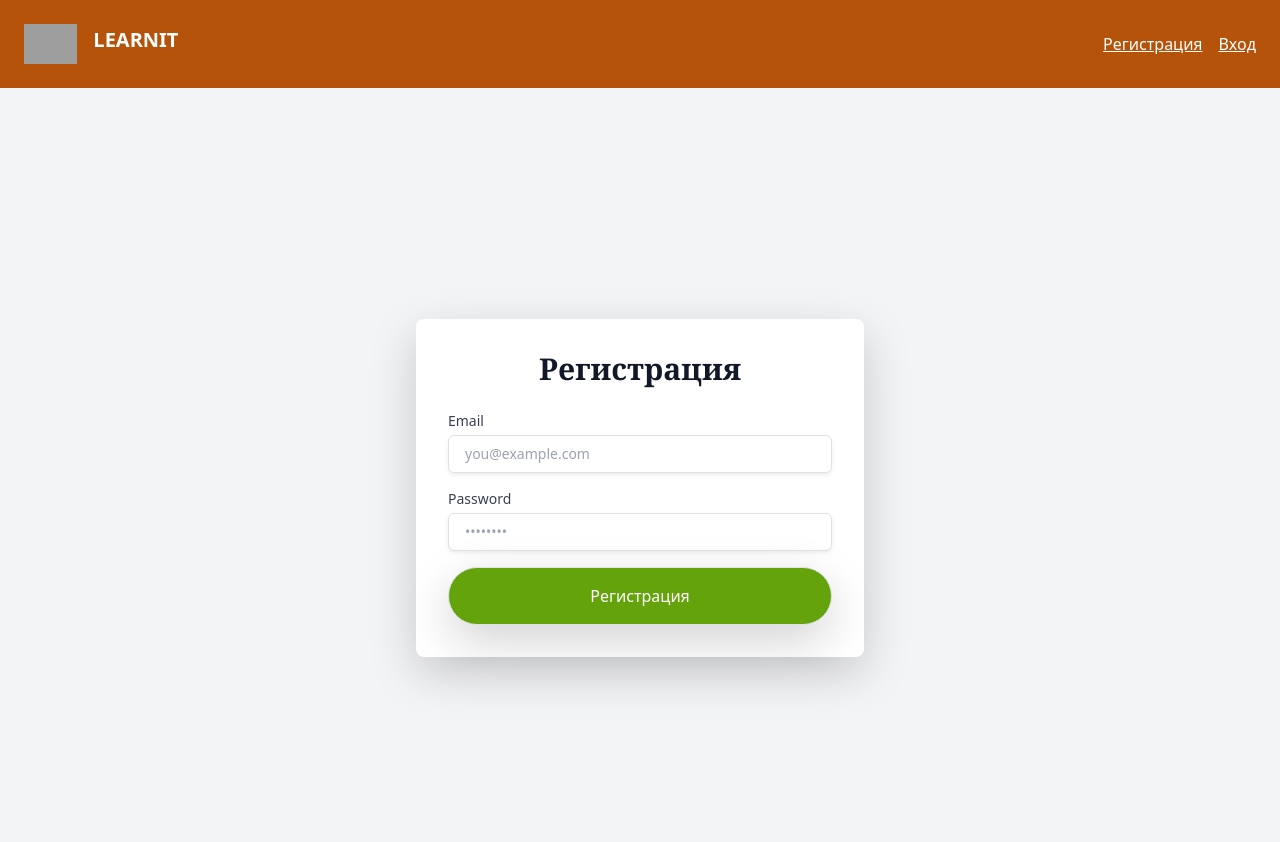
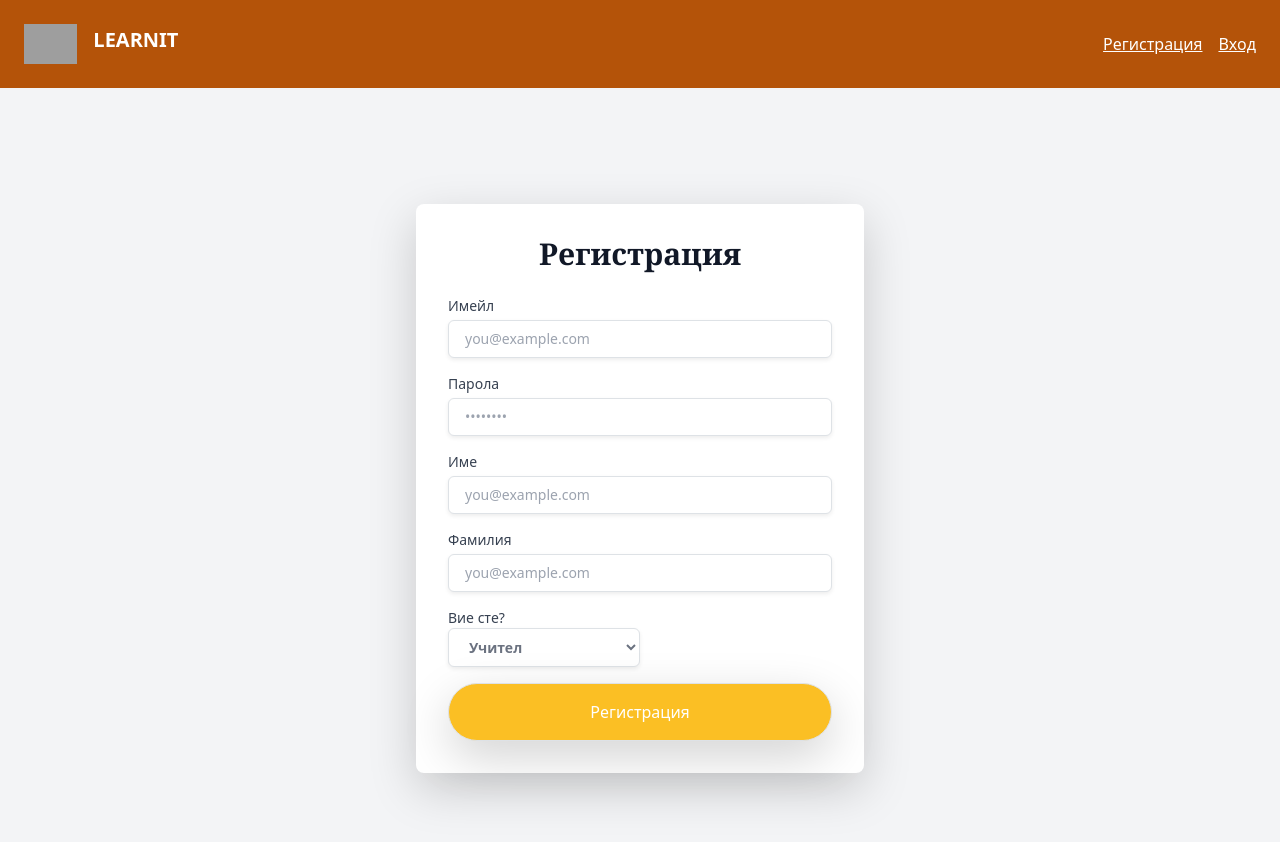
Before and after one commit to hheadake/React-School-Project, a React (Vite) app in the folder client/: page /register in a window 1280 px wide. Shown: the top 842 px of the page. Built offline with nearby package versions, Linux system fonts and the light colour scheme; grey boxes are pictures that could not be loaded.

Commit message:
update register component

```diff
--- a/client/src/api/games-api.js
+++ b/client/src/api/studentsApi.js
@@ -1,28 +1,28 @@
 import * as request from './requester'
 //todo Change data name
-const BASE_URL = 'http://localhost:3030/data/games'
+const BASE_URL = 'http://localhost:3030/data/students'
 
  const getAll = async () => {
 
 
 
     const result = await request.get(BASE_URL);
-    const games = Object.values(result);
-    return games;
+    const students = Object.values(result);
+    return students;
 
 
 
 }
 
-const getOne = (gameId) => request.get(`${BASE_URL}/${gameId}`)
+const getOne = (studentId) => request.get(`${BASE_URL}/${studentId}`)
 
 const create = (studentData) => request.post(`${BASE_URL}`, studentData)
 
 
-const gameAPI = {
+const studentAPI = {
     getAll,
     getOne,
     create,
 }
 
-export default gameAPI;
+export default studentAPI;
--- a/client/src/components/Catalog/Catalog.jsx
+++ b/client/src/components/Catalog/Catalog.jsx
@@ -1,13 +1,13 @@
 import React, { useState } from 'react';
-import { Link } from 'react-router-dom'; // Import Link from react-router-dom
+import { Link } from 'react-router-dom';
 import { useEffect } from 'react';
-import gameAPI from '../../api/games-api';
+import studentAPI from '../../api/studentsApi';
 const CatalogPage = () => {
-//toDochange name
-const [games, setGames] = useState([]);
+
+const [students, setStudents] = useState([]);
 useEffect(() => {
-  gameAPI.getAll()
-  .then(result => setGames(result));
+  studentAPI.getAll()
+  .then(result => setStudents(result));
 }, []);
 
 
@@ -15,7 +15,7 @@ useEffect(() => {
     <div className="bg-gray-100 min-h-screen py-12">
       <div className="max-w-screen-xl mx-auto px-4 sm:px-6 lg:px-8">
         <ul className="grid grid-cols-1 gap-8 px-1 md:grid-cols-2 lg:grid-cols-3 md:p-2 xl:p-4">
-          {games.map(item => (
+          {students.map(item => (
             <li key={item._id} className="relative flex w-full gap-4 p-2 border border-gray-700 rounded hover:border-fuchsia-800 hover:shadow-fuchsia-600 transition-shadow duration-300 ease-in-out shadow-md">
               <div className="absolute flex justify-center gap-1 w-10 text-xl font-bold text-center text-green-800 -top-2 -left-2">
               </div>
@@ -31,7 +31,7 @@ useEffect(() => {
                       {item.name} {item.familyName}
                     </span>
                   </Link>
-                  {/* toDo add sreden uspeh */}
+
                   <p className="pt-1 text-sm text-black">
                     {item.year} клас
                   </p>
--- a/client/src/components/Register/Register.jsx
+++ b/client/src/components/Register/Register.jsx
@@ -3,17 +3,25 @@ import { useRegister } from '../../hooks/useAuth'
 import { useNavigate } from 'react-router-dom';
 import { useForm } from '../../hooks/formHooks';
 
-const initialValues = { email: '', password: ''};
+const initialValues = {
+   email: '',
+   password: '',
+   name: '',
+   familyName: '',
+   select: 'teacher',
+
+  };
 
 const Register = () => {
 
 const register = useRegister();
 const navigate = useNavigate();
 
-const registerHandler = async ({email, password}) => {
+const registerHandler = async ({email, password, name, familyName, select}) => {
 
   try {
-    await register(email, password)
+    await register(email, password, name, familyName, select)
+
     navigate('/')
 
   } catch (err) {
@@ -22,6 +30,7 @@ const registerHandler = async ({email, password}) => {
 
 };
 const {values, changeStateHandler, submitHandler} = useForm(initialValues, registerHandler)
+
 
 
   return (
@@ -33,7 +42,7 @@ const {values, changeStateHandler, submitHandler} = useForm(initialValues, regis
         <form className="space-y-4" onSubmit={submitHandler}>
           <div>
             <label className="block text-sm font-medium text-gray-700" htmlFor="email">
-              Email
+              Имейл
             </label>
             <input
               id="email"
@@ -48,7 +57,7 @@ const {values, changeStateHandler, submitHandler} = useForm(initialValues, regis
           </div>
           <div>
             <label className="block text-sm font-medium text-gray-700" htmlFor="password">
-              Password
+              Парола
             </label>
             <input
               id="password"
@@ -61,9 +70,50 @@ const {values, changeStateHandler, submitHandler} = useForm(initialValues, regis
               placeholder="••••••••"
             />
           </div>
+          <div>
+            <label className="block text-sm font-medium text-gray-700" htmlFor="email">
+              Име
+            </label>
+            <input
+              id="name"
+              type="name"
+              name='name'
+              value={values.name}
+              onChange={changeStateHandler}
+              required
+              className="mt-1 block w-full px-3 py-2 border border-gray-300 rounded-md shadow-sm focus:outline-none focus:ring-2 focus:ring-lime-500 focus:border-lime-500 sm:text-sm"
+              placeholder="you@example.com"
+            />
+          </div>
+          <div>
+            <label className="block text-sm font-medium text-gray-700" htmlFor="email">
+              Фамилия
+            </label>
+            <input
+              id="familyName"
+              type="familyName"
+              name='familyName'
+              value={values.familyName}
+              onChange={changeStateHandler}
+              required
+              className="mt-1 block w-full px-3 py-2 border border-gray-300 rounded-md shadow-sm focus:outline-none focus:ring-2 focus:ring-lime-500 focus:border-lime-500 sm:text-sm"
+              placeholder="you@example.com"
+            />
+          </div>
+          <div>
+            <label className="block text-sm font-medium text-gray-700" >
+              Вие сте?
+            </label>
+            <select name="select" value={values.select} onChange={changeStateHandler} id="select" className="block w-1/2 rounded-md border border-slate-300 bg-white px-3 py-2 font-semibold text-gray-500 shadow-sm focus:border-sky-500 focus:outline-none focus:ring-1 focus:ring-sky-500 sm:text-sm">
+              <option value='teacher' className="font-semibold text-slate-300">Учител</option>
+              <option value='student' className="font-semibold text-slate-300">Ученик</option>
+            </select>
+
+          </div>
+
           <button
             type="submit"
-            className="inline-flex items-center justify-center px-6 py-3 border border-transparent text-base font-medium rounded-full shadow-lg text-white bg-lime-600 hover:bg-lime-700 focus:outline-none focus:ring-2 focus:ring-offset-2 focus:ring-lime-500 w-full"
+            className="inline-flex items-center justify-center px-6 py-3 border border-transparent text-base font-medium rounded-full shadow-lg text-white bg-amber-400 hover:bg-amber-600 focus:outline-none focus:ring-2 focus:ring-offset-2 focus:ring-lime-500 w-full"
           >
             Регистрация
           </button>
--- a/client/src/context/authContext.jsx
+++ b/client/src/context/authContext.jsx
@@ -6,6 +6,7 @@ export const AuthContext = createContext({
     email: '',
     // userId: authState._id,
     accessToken: '',
+    select: '',
     isAuthenticated: false,
     changeAuthState: (authState = {}) => null
 });
@@ -20,6 +21,7 @@ export function AuthContextProvider(props) {
       }
       const contextData = {
         email: authState.email,
+        select: authState.select,
         accessToken: authState.accessToken,
         changeAuthState,
         isAuthenticated: !!authState.email,
--- a/client/src/hooks/formHooks.js
+++ b/client/src/hooks/formHooks.js
@@ -7,7 +7,7 @@ const [values, setValues] = useState(initValues);
 const changeStateHandler = (e) => {
 setValues(state => ({
     ...state,
-    [e.target.name]: e.target.value
+    [e.target.name]: e.target.value || e.target.option
 }))
 
 }
--- a/client/src/hooks/useAuth.js
+++ b/client/src/hooks/useAuth.js
@@ -13,7 +13,6 @@ export const useLogin = () => {
         }
 
 
-
     }
 
 
@@ -25,8 +24,8 @@ export const useLogin = () => {
 export const useRegister = () => {
     const { changeAuthState } = useContext(AuthContext)
 
-    const registerHandler = async (email, password) => {
-        const result = await register(email, password)
+    const registerHandler = async (email, password, name, familyName, select) => {
+        const result = await register(email, password, name, familyName, select)
         changeAuthState(result);
         return result
     }
--- a/client/src/hooks/useStudents.js
+++ b/client/src/hooks/useStudents.js
@@ -1,5 +1,5 @@
 import { useState, useEffect } from "react";
-import gameAPI from '../api/games-api'
+import gameAPI from '../api/studentsApi'
 
 
 
```
